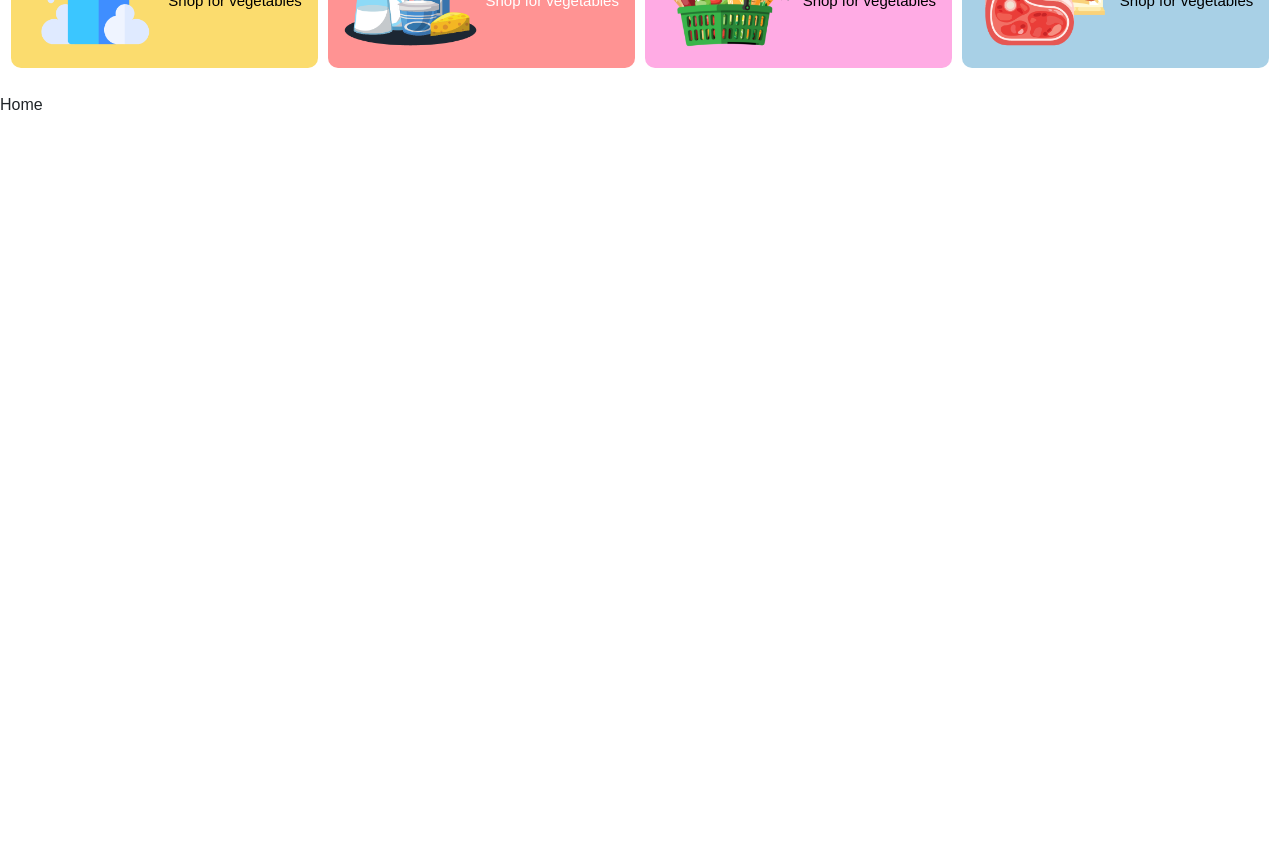
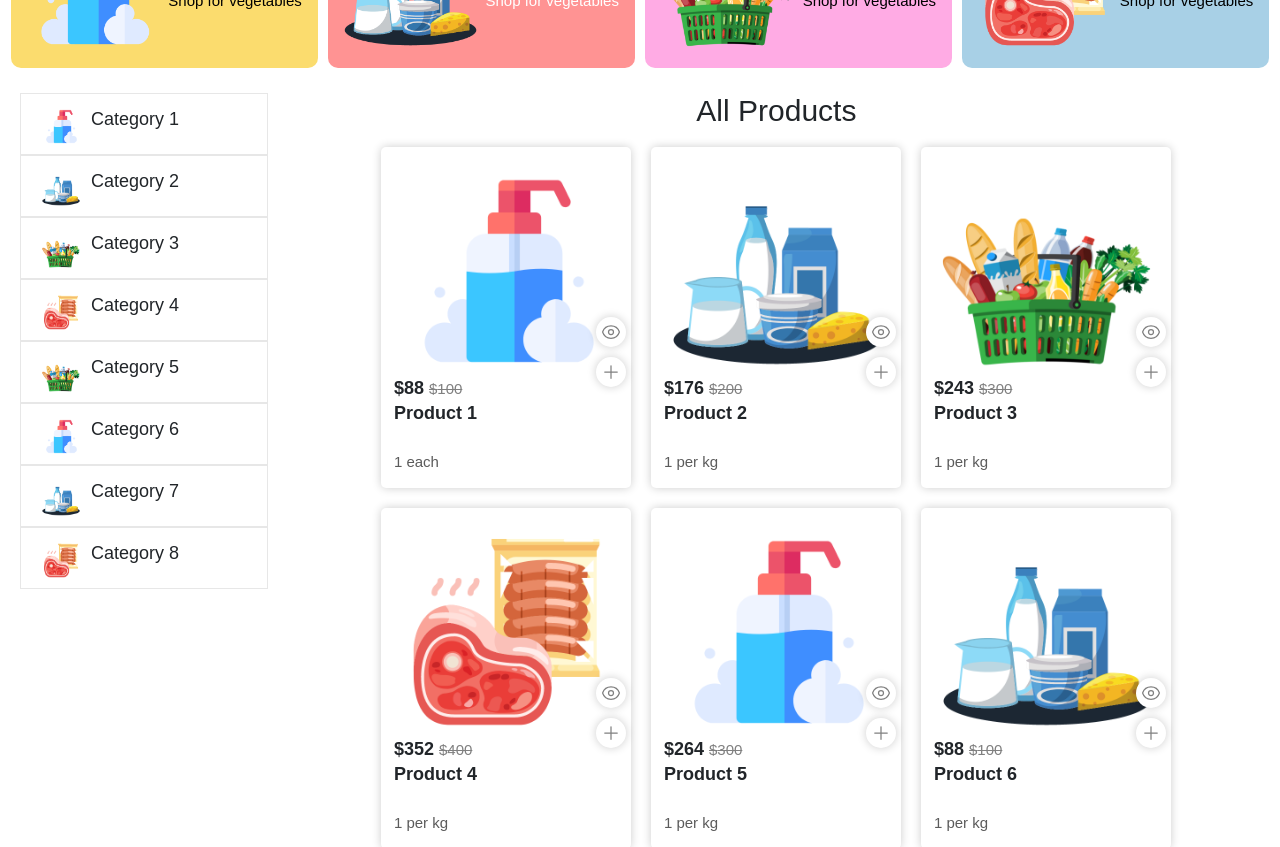
Before and after one commit to Gaurav8604/FitGrocery, a React (Create React App) app: page / in a window 1280 px wide. Shown: the part 720-1567 px from the top of the page. Before the commit the page ends 837 px from the top, so only its background shows below. Built offline with nearby package versions, Linux system fonts and the light colour scheme.

Commit message:
third-commit

```diff
--- /dev/null
+++ b/src/COMPONENTS/Product/AllProducts.css
@@ -0,0 +1,17 @@
+.allproducts{
+    display: flex;
+    flex-direction: column;
+    width: 78%;
+}
+
+.allproducts h1{
+    font-size: 30px;
+    text-align: center;
+}
+
+
+.allproducts .products{
+    display: flex;
+    flex-wrap: wrap;
+    justify-content: center;
+}
--- /dev/null
+++ b/src/COMPONENTS/Product/AllProducts.js
@@ -0,0 +1,126 @@
+import React from 'react'
+import ProductCard from './ProductCard'
+import img1 from '../../ASSETS/Images/1.png';
+import img2 from '../../ASSETS/Images/2.png';
+import img3 from '../../ASSETS/Images/3.png';
+import img4 from '../../ASSETS/Images/4.png';
+import './AllProducts.css';
+
+const AllProducts = () => {
+  const products=[
+    {
+      id:1,
+      productimage:img1,
+      productname:'Product 1',
+      productprice:100,
+      counttype:'1 each',
+      discountpercent:12,
+    },
+    {
+      id:2,
+      productimage:img2,
+      productname:'Product 2',
+      productprice:200,
+      counttype:'1 per kg',
+      discountpercent:12,
+    },
+    {
+      id:3,
+      productimage:img3,
+      productname:'Product 3',
+      productprice:300,
+      counttype:'1 per kg',
+      discountpercent:19,
+    },
+    {
+      id:4,
+      productimage:img4,
+      productname:'Product 4',
+      productprice:400,
+      counttype:'1 per kg',
+      discountpercent:12,
+
+    },
+    {
+      id:5,
+      productimage:img1,
+      productname:'Product 5',
+      productprice:300,
+      counttype:'1 per kg',
+      discountpercent:12,
+    },
+    {
+      id:6,
+      productimage:img2,
+      productname:'Product 6',
+      productprice:100,
+      counttype:'1 per kg',
+      discountpercent:12,
+    },
+    {
+      id:7,
+      productimage:img3,
+      productname:'Product 7',
+      productprice:200,
+      counttype:'1 per kg',
+      discountpercent:12,
+    },
+    {
+      id:8,
+      productimage:img4,
+      productname:'Product 8',
+      productprice:300,
+      counttype:'1 per kg',
+      discountpercent:12,
+    },
+    {
+      id:9,
+      productimage:img1,
+      productname:'Product 9',
+      productprice:400,
+      counttype:'1 per kg',
+      discountpercent:12,
+    },
+    {
+      id:10,
+      productimage:img2,
+      productname:'Product 10',
+      productprice:100,
+      counttype:'1 per kg',
+      discountpercent:13,
+    },
+    // {
+    //   id:11,
+    //   productimage:img3,
+    //   productname:'Product 11',
+    //   productprice:110,
+    //   counttype:'1 per kg',
+    //   discountpercent:12,
+    // },
+    // {
+    //   id:12,
+    //   productimage:img4,
+    //   productname:'Product 12',
+    //   productprice:120,
+    //   counttype:'1 per kg',
+    //   discountpercent:19,
+    // }
+  ]
+
+  return (
+    <div className='allproducts'>
+      <h1>All Products</h1>
+      <div className='products'>
+        {
+          products.map((item)=>{
+            return(
+              <ProductCard data={item} key={item.id}/>
+            )
+          })
+        }
+        </div>
+    </div>
+  )
+}
+
+export default AllProducts
--- /dev/null
+++ b/src/COMPONENTS/Product/CategorySidebar.css
@@ -0,0 +1,28 @@
+.categorysidebar .category img{
+    width:40px;
+    height:40px;
+}
+
+.categorysidebar{
+    width:20%;
+    display:flex;
+    flex-direction: column;
+}
+
+.categorysidebar .category{
+    display:flex;
+    align-items:center;
+    border:1px solid #e7e7e7;
+    padding: 10px 20px;
+    flex-wrap: wrap;
+    gap:10px;
+}
+
+.categorysidebar .category:hover{
+    background-color: #cdffc8 ;
+}
+
+.categorysidebar .category h3{
+    font-size: 18px;
+    padding:0px;
+}
--- /dev/null
+++ b/src/COMPONENTS/Product/CategorySidebar.js
@@ -0,0 +1,75 @@
+import React from 'react'
+import img1 from '../../ASSETS/Images/1.png';
+import img2 from '../../ASSETS/Images/2.png';
+import img3 from '../../ASSETS/Images/3.png';
+import img4 from '../../ASSETS/Images/4.png';
+import './CategorySidebar.css'
+
+const CategorySidebar = () => {
+  const data=[
+    {
+      id:1,
+      categoryimage:img1,
+      categoryname:'Category 1'
+
+    },
+    {
+      id:2,
+      categoryimage:img2,
+      categoryname:'Category 2'
+
+    },
+    {
+      id:3,
+      categoryimage:img3,
+      categoryname:'Category 3'
+
+    },
+    {
+      id:4,
+      categoryimage:img4,
+      categoryname:'Category 4'
+
+    },
+    {
+      id:5,
+      categoryimage:img3,
+      categoryname:'Category 5'
+
+    },
+    {
+      id:6,
+      categoryimage:img1,
+      categoryname:'Category 6'
+
+    },
+    {
+      id:7,
+      categoryimage:img2,
+      categoryname:'Category 7'
+
+    },
+    {
+      id:8,
+      categoryimage:img4,
+      categoryname:'Category 8'
+
+    },
+  ]
+  return (
+    <div className='categorysidebar'>
+      {
+        data.map((item)=>{
+          return(
+            <div className='category'>
+              <img src={item.categoryimage} alt='categoryimage'/>
+              <h3>{item.categoryname}</h3>
+            </div>
+          )
+        })
+      }
+    </div>
+  )
+}
+
+export default CategorySidebar
--- /dev/null
+++ b/src/COMPONENTS/Product/ProductCard.css
@@ -0,0 +1,150 @@
+.product {
+    display: flex;
+    width: 250px;
+    height: 30 0px;
+    flex-direction: column;
+    justify-content: space-between;
+    align-items: center;
+    margin: 10px;
+    position: relative;
+    border-radius: 5px;
+    background-color: white;
+    box-shadow: 0 0 10px rgba(0, 0, 0, 0.2);
+}
+
+.product .s1 {
+    height: 65%;
+    width: 100%;
+    overflow: hidden;
+
+}
+
+.product .s1 img {
+    width: 100%;
+    height: 100%;
+    object-fit: contain;
+    transition: all 0.5s ease;
+}
+
+.product .s1 img:hover {
+    scale: 1.1;
+}
+
+.product .s2 {
+    height: 20%;
+    display: flex;
+    flex-direction: column;
+    width: 100%;
+    align-items: center;
+    justify-content: center;
+
+}
+
+.product h3 {
+    font-size: 18px;
+    font-weight: 700;
+    margin: 0px;
+    width: 90%;
+}
+
+.product h3 span {
+    text-decoration: line-through;
+    font-size: 15px;
+    color: gray;
+    margin-left: 5px;
+}
+
+.product .s2 p {
+    font-size: 18px;
+    font-weight: 700;
+    margin: 0px;
+    width: 90%;
+}
+
+
+.product .s3 {
+    height: 15%;
+    display: flex;
+    justify-content: center;
+    align-items: center;
+    width: 100%;
+    padding: 5px 0px;
+}
+
+.product .s3 p {
+    font-size: 15px;
+    font-weight: 500;
+    margin: 0px;
+    padding: 5px 0px;
+    border-radius: 5px;
+    color: #5b5b5b;
+    width: 90%;
+}
+
+.product .addbtn {
+    position: absolute;
+    top: 50%;
+    right: 5px;
+    display: flex;
+    flex-direction: column;
+    gap: 10px;
+}
+
+
+.product .addbtn svg {
+    width: 30px;
+    height: 30px;
+    background-color: white;
+    box-shadow: 0px 0px 10px 0px rgba(0, 0, 0, 0.2);
+    border-radius: 50%;
+    padding: 5px;
+    color: var(--col2);
+    transition: all 0.5s ease;
+}
+
+.product .addbtn svg:hover {
+    background-color: var(--col1);
+    color: white;
+    transform: scale(1.2);
+    cursor: pointer;
+}
+
+.product .addbtn .qty{
+    display: flex;
+    align-items: center;
+    justify-content: center;
+    gap: 10px;
+    width: 100%;
+    height: 100%;
+    background-color: white;
+    border-radius: 5px;
+    box-shadow: 0px 0px 10px 0px rgba(0, 0, 0, 0.2);
+}
+
+.product .addbtn .qty button{
+    width: 30px;
+    height: 30px;
+    border: none;
+    background-color: var(--col1);
+    color: white;
+    font-size: 20px;
+    font-weight: 500;
+    border-radius: 5px;
+    transition: all 0.5s ease-in-out;
+}
+
+.product .addbtn .qty p{
+    font-size: 20px;
+    font-weight: 500;
+    color: var(--col1);
+    margin: 0px;
+    padding: 0px;
+}
+
+.product .addtocart{
+    border: none;
+    background-color: var(--col1);
+    color: white;
+    padding: 5px;
+    border-radius: 5px;
+}
--- /dev/null
+++ b/src/COMPONENTS/Product/ProductCard.js
@@ -0,0 +1,39 @@
+import React from 'react'
+import './ProductCard.css';
+
+const ProductCard = ({data}) => {
+  return (
+    <div className='product'>
+      <div className='s1'>
+        <img src={data.productimage} alt='no img'/>
+      </div>
+      <div className='s2'>
+        <h3>$
+          {
+            data.productprice - (data.productprice*data.discountpercent/100)
+          }
+          <span>${data.productprice}</span>
+        </h3>
+        <p>{data.productname}</p>
+      </div>
+      <div className='s3'>
+        <p>
+          {data.counttype}
+        </p>
+      </div>
+      <div className='addbtn'>
+        <svg xmlns="http://www.w3.org/2000/svg" fill="none" viewBox="0 0 24 24" strokeWidth={1.5} stroke="currentColor" className="w-6 h-6">
+          <path strokeLinecap="round" strokeLinejoin="round" d="M2.036 12.322a1.012 1.012 0 010-.639C3.423 7.51 7.36 4.5 12 4.5c4.638 0 8.573 3.007 9.963 7.178.07.207.07.431 0 .639C20.577 16.49 16.64 19.5 12 19.5c-4.638 0-8.573-3.007-9.963-7.178z" />
+          <path strokeLinecap="round" strokeLinejoin="round" d="M15 12a3 3 0 11-6 0 3 3 0 016 0z" />
+        </svg>
+
+        <svg xmlns="http://www.w3.org/2000/svg" fill="none" viewBox="0 0 24 24" strokeWidth={1.5} stroke="currentColor" className="w-6 h-6">
+          <path strokeLinecap="round" strokeLinejoin="round" d="M12 4.5v15m7.5-7.5h-15" />
+        </svg>
+
+      </div>
+    </div>
+  )
+}
+
+export default ProductCard
--- /dev/null
+++ b/src/COMPONENTS/Product/Product_Sidebar.css
@@ -0,0 +1,6 @@
+.product_sidebar{
+    display:flex;
+    width:100%;
+    justify-content: space-between;
+    padding:0px 20px;
+}
--- /dev/null
+++ b/src/COMPONENTS/Product/Product_Sidebar.js
@@ -0,0 +1,15 @@
+import React from 'react'
+import AllProducts from './AllProducts'
+import CategorySidebar from './CategorySidebar'
+import './Product_Sidebar.css';
+
+const Product_Sidebar = () => {
+  return (
+    <div className='product_sidebar'>
+      <CategorySidebar/>
+      <AllProducts/>
+    </div>
+  )
+}
+
+export default Product_Sidebar
--- a/src/PAGES/Homepage/Home.js
+++ b/src/PAGES/Homepage/Home.js
@@ -2,6 +2,7 @@ import React from 'react'
 import Navbar from '../../COMPONENTS/Navbar/Navbar';
 import BannerSlider from '../../COMPONENTS/Banners/BannerSlider';
 import HomeCategories from '../../COMPONENTS/Category/HomeCategories';
+import Product_Sidebar from '../../COMPONENTS/Product/Product_Sidebar';
 
 const Home = () => {
   return (
@@ -9,6 +10,7 @@ const Home = () => {
         <Navbar/>
         <BannerSlider/>
         <HomeCategories/>
+        <Product_Sidebar/>
       Home
     </div>
   )
```
Also changed, not shown: src/COMPONENTS/Product/ProductSlider.css (added, +8 -0 lines).
